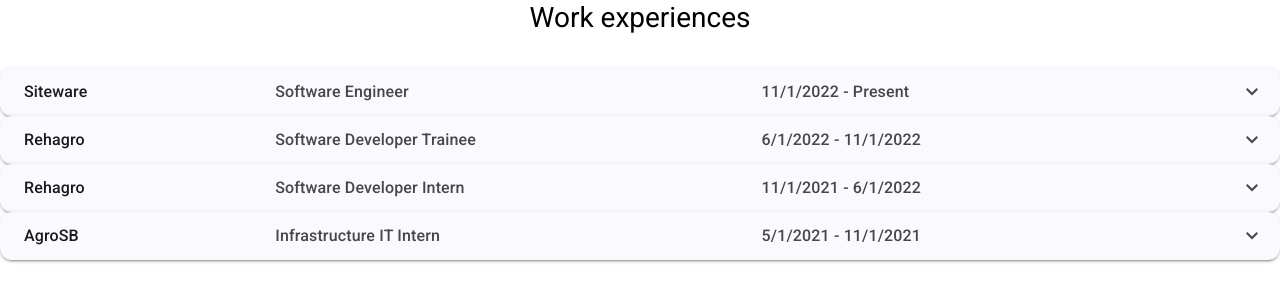
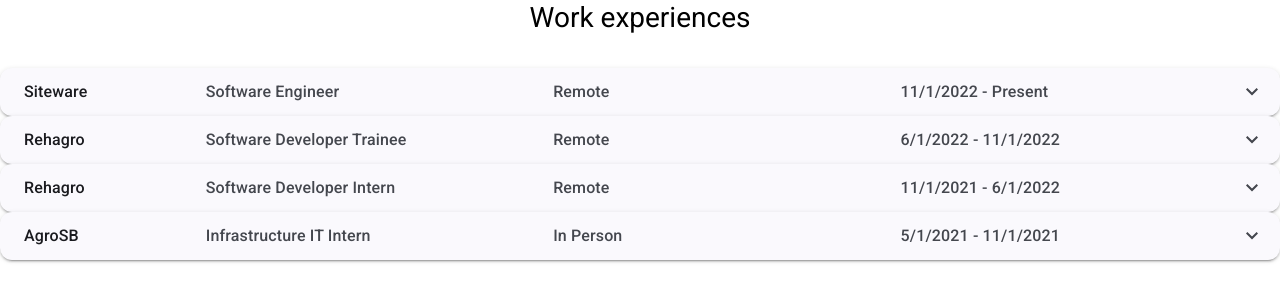
Before and after one commit to Raffael-Eloi/portifolio, an Angular app: page /work-expeciences in a window 1280 px wide. Shown: the top 302 px of the page. Built offline with nearby package versions, Linux system fonts and the light colour scheme.

Commit message:
have work mode (GREEN)

```diff
--- /dev/null
+++ b/src/app/work-experiences/contracts/i-get-work-mode-name.ts
@@ -0,0 +1,5 @@
+import { WorkMode } from "../enums/work-mode";
+
+export interface IGetWorkModeName {
+    get(workMode: WorkMode): string;
+}
--- a/src/app/work-experiences/datasource/work-experiences.ts
+++ b/src/app/work-experiences/datasource/work-experiences.ts
@@ -5,7 +5,7 @@
     {
       companyName: 'Siteware',
       position: 'Software Engineer',
-      workMode: WorkMode.Remote,
+      mode: WorkMode.Remote,
       activitiesDescription: [
         'Development of solutions for monitoring a business management system to monitor corporate performance using the technologies of Azure, C#, .NET, SQL Server.',
         'Maintenance in the legacy codebase responsible for the corporate performance module.',
@@ -21,7 +21,7 @@
     {
       companyName: 'Rehagro',
       position: 'Software Developer Trainee',
-      workMode: WorkMode.Remote,
+      mode: WorkMode.Remote,
       activitiesDescription: [
         'Development and maintenance of solutions conducted for soil, water, chemistry, NIRS and process analysis software, report issuance and laboratory management through a web system using PHP, Laravel as a Backend, JavaScript, Vue as a Frontend and PostgreSQL as the main database.'
       ],
@@ -31,7 +31,7 @@
     {
       companyName: 'Rehagro',
       position: 'Software Developer Intern',
-      workMode: WorkMode.Remote,
+      mode: WorkMode.Remote,
       activitiesDescription: [
         'Complete creation from scratch of a service desk system for the internal use of the company\'s employees using PHP, Laravel as a Backend, JavaScript, React as a Frontend and MYSQL as the main database.'
       ],
@@ -41,7 +41,7 @@
     {
       companyName: 'AgroSB',
       position: 'Infrastructure IT Intern',
-      workMode: WorkMode.InPerson,
+      mode: WorkMode.InPerson,
       activitiesDescription: [
         'Performed support activities for users in person and remotely through TeamViewer software, management of company assets through SysAid Software, maintenance on notebooks and computers, purchase or service requests and queries in Senior ERP and service calls through SysAid.'
       ],
--- a/src/app/work-experiences/models/work-experience.ts
+++ b/src/app/work-experiences/models/work-experience.ts
@@ -3,7 +3,7 @@
 export interface WorkExperience {
     companyName: string,
     position: string,
-    workMode: WorkMode,
+    mode: WorkMode,
     activitiesDescription: string[];
     startDate: Date;
     finishDate?: Date;
--- /dev/null
+++ b/src/app/work-experiences/services/get-work-mode-name.ts
@@ -0,0 +1,17 @@
+import { IGetWorkModeName } from "../contracts/i-get-work-mode-name";
+import { WorkMode } from "../enums/work-mode";
+
+export default class GetWorkModeName implements IGetWorkModeName {
+    get(workMode: WorkMode): string {
+        switch (workMode) {
+            case WorkMode.InPerson:
+                return "In Person";
+
+            case WorkMode.Remote:
+                return "Remote";
+
+            default:
+                return "";
+        }
+    }
+}
--- a/src/app/work-experiences/work-experiences.component.html
+++ b/src/app/work-experiences/work-experiences.component.html
@@ -10,6 +10,9 @@
                 {{ workExperience.position }}
             </mat-panel-description>
             <mat-panel-description>
+                {{ getNameOfWorkMode(workExperience.mode) }}
+            </mat-panel-description>
+            <mat-panel-description>
                 {{ getExperiencePeriod(workExperience) }}
             </mat-panel-description>
         </mat-expansion-panel-header>
--- a/src/app/work-experiences/work-experiences.component.ts
+++ b/src/app/work-experiences/work-experiences.component.ts
@@ -3,6 +3,9 @@
 import { workExperiences } from './datasource/work-experiences';
 import { NgFor } from '@angular/common';
 import { WorkExperience } from './models/work-experience';
+import { IGetWorkModeName } from './contracts/i-get-work-mode-name';
+import GetWorkModeName from './services/get-work-mode-name';
+import { WorkMode } from './enums/work-mode';
 
 @Component({
   selector: 'app-work-experiences',
@@ -12,10 +15,12 @@
   styleUrl: './work-experiences.component.css'
 })
 export class WorkExperiencesComponent {
+  getWorkModeName: IGetWorkModeName;
   workExperiences: WorkExperience[];
   panelOpenState: boolean;
 
   constructor() {
+    this.getWorkModeName = new GetWorkModeName();
     this.workExperiences = workExperiences;
     this.panelOpenState = false;
   }
@@ -37,4 +42,8 @@
 
     return "Present";
   }
+
+  getNameOfWorkMode(workMode: WorkMode): string {
+    return this.getWorkModeName.get(Number(workMode));
+  }
 }
```
